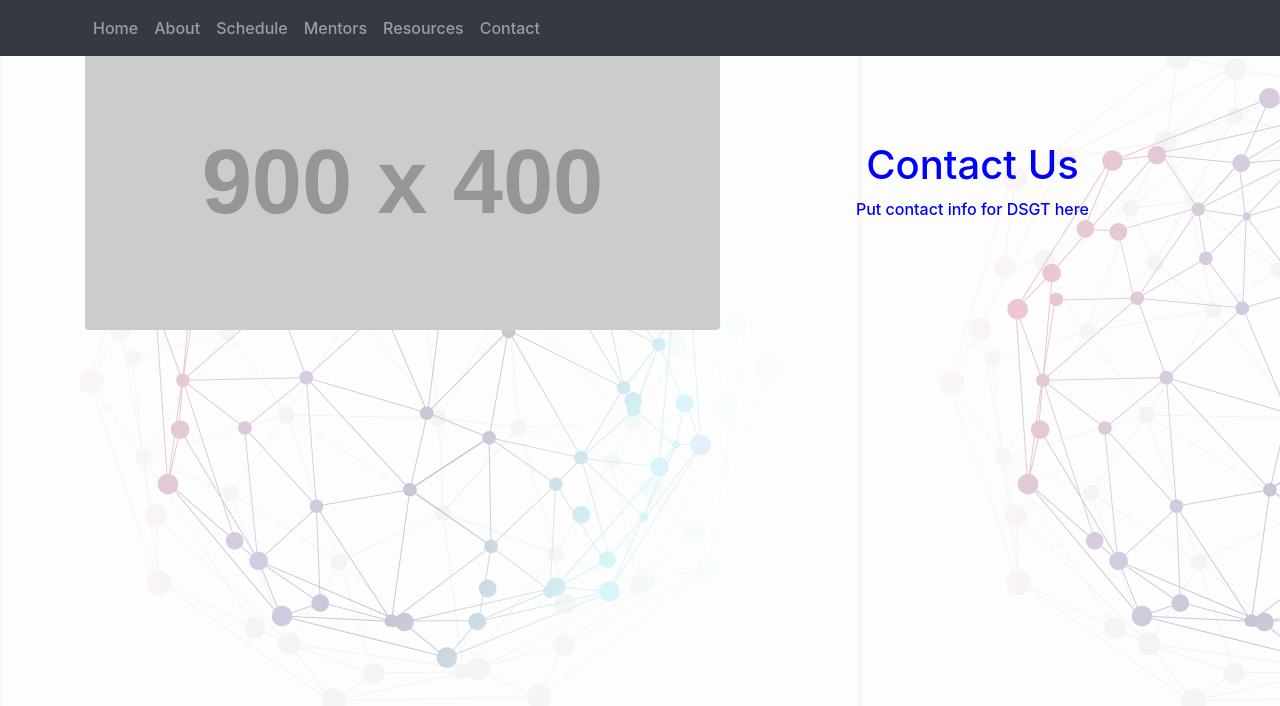
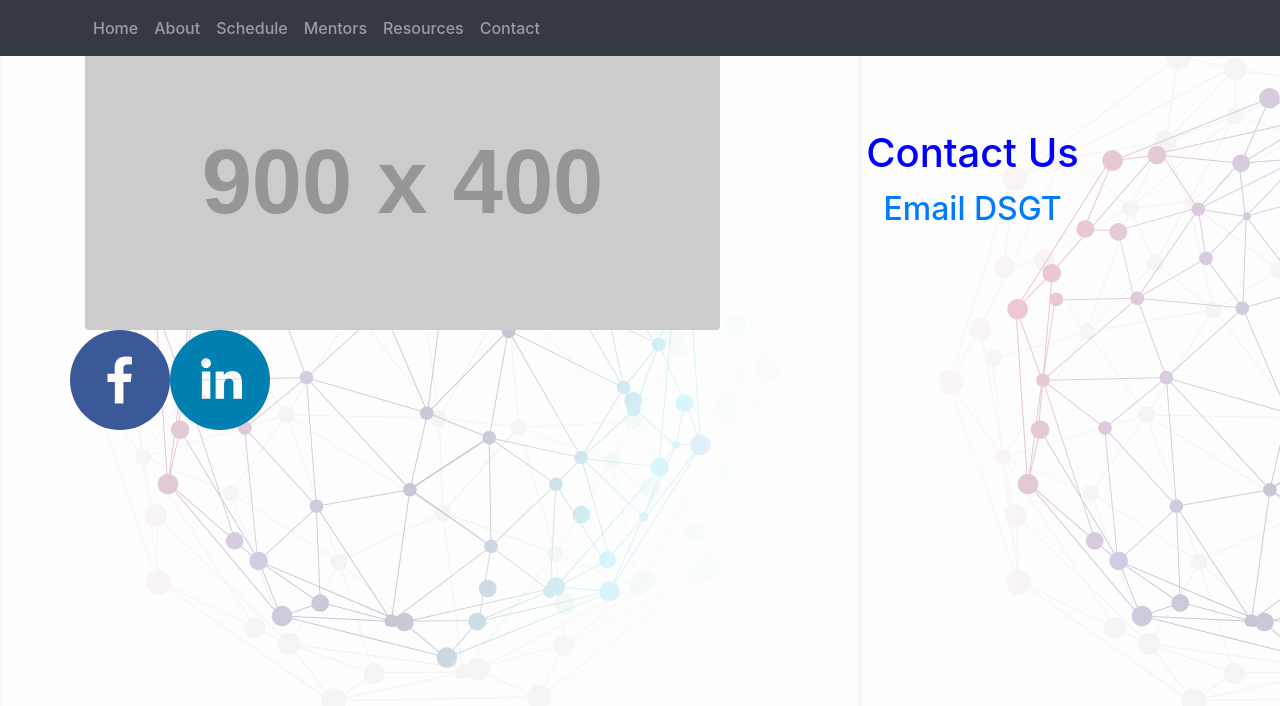
Before and after one commit to DSGT-Bootcamp/DSGTBootcampWebpage, a React (Create React App) app: page /contact in a window 1280 px wide. Shown: the top 706 px of the page. Built offline with nearby package versions, Linux system fonts and the light colour scheme.

Commit message:
social icons for Contact page added

```diff
--- a/package.json
+++ b/package.json
@@ -12,6 +12,7 @@
     "react-reveal": "^1.2.2",
     "react-router-dom": "^5.2.0",
     "react-scripts": "4.0.3",
+    "react-social-icons": "^5.5.1",
     "styled-components": "^5.3.0",
     "web-vitals": "^1.1.2"
   },
--- a/src/components/Contact.js
+++ b/src/components/Contact.js
@@ -1,5 +1,6 @@
 import React from 'react';
 import Fade from 'react-reveal/Fade';
+import { SocialIcon } from 'react-social-icons';
 class Contact extends React.Component {
   render() {
     return (
@@ -16,10 +17,13 @@ class Contact extends React.Component {
             <div class="col-lg-5">
               <Fade left><h1 class="font-weight-light">Contact Us</h1></Fade>
               <p>
-              <Fade right>Put contact info for DSGT here</Fade>
+              <Fade right><a href = "mailto: hello@datasciencegt.org"><font size="+3">Email DSGT</font></a></Fade>
+
               </p>
 
             </div>
+            <Fade right><SocialIcon url="https://www.facebook.com/datasciencegt/" style={{ height: 100, width: 100 }}/></Fade>
+            <Fade right><SocialIcon url="https://www.linkedin.com/company/dsgt/mycompany/" style={{ height: 100, width: 100 }} /></Fade>
           </div>
         </div>
       </div>
```
Also changed, not shown: 1 other file (tests, documents, lock files or other folders).
